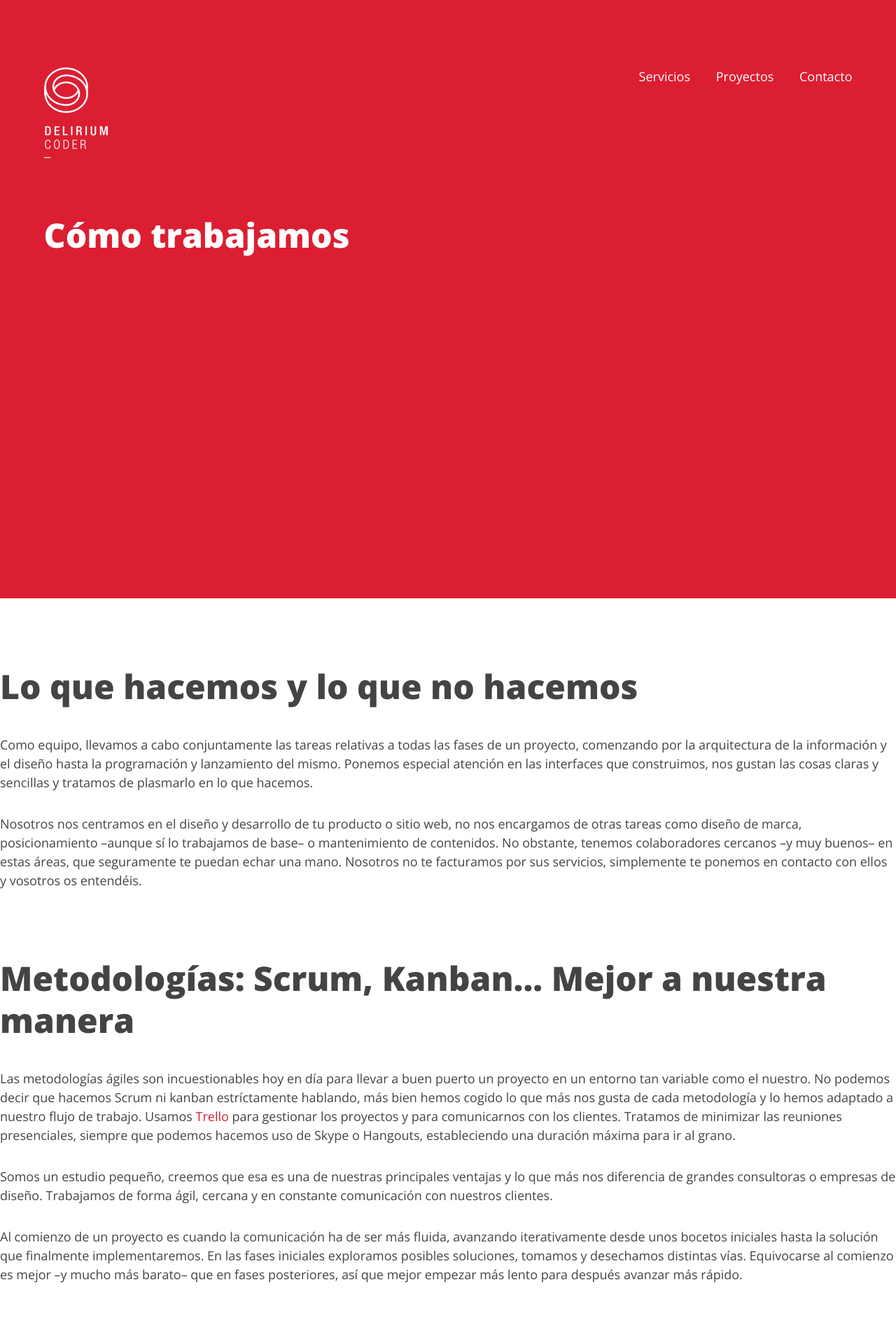
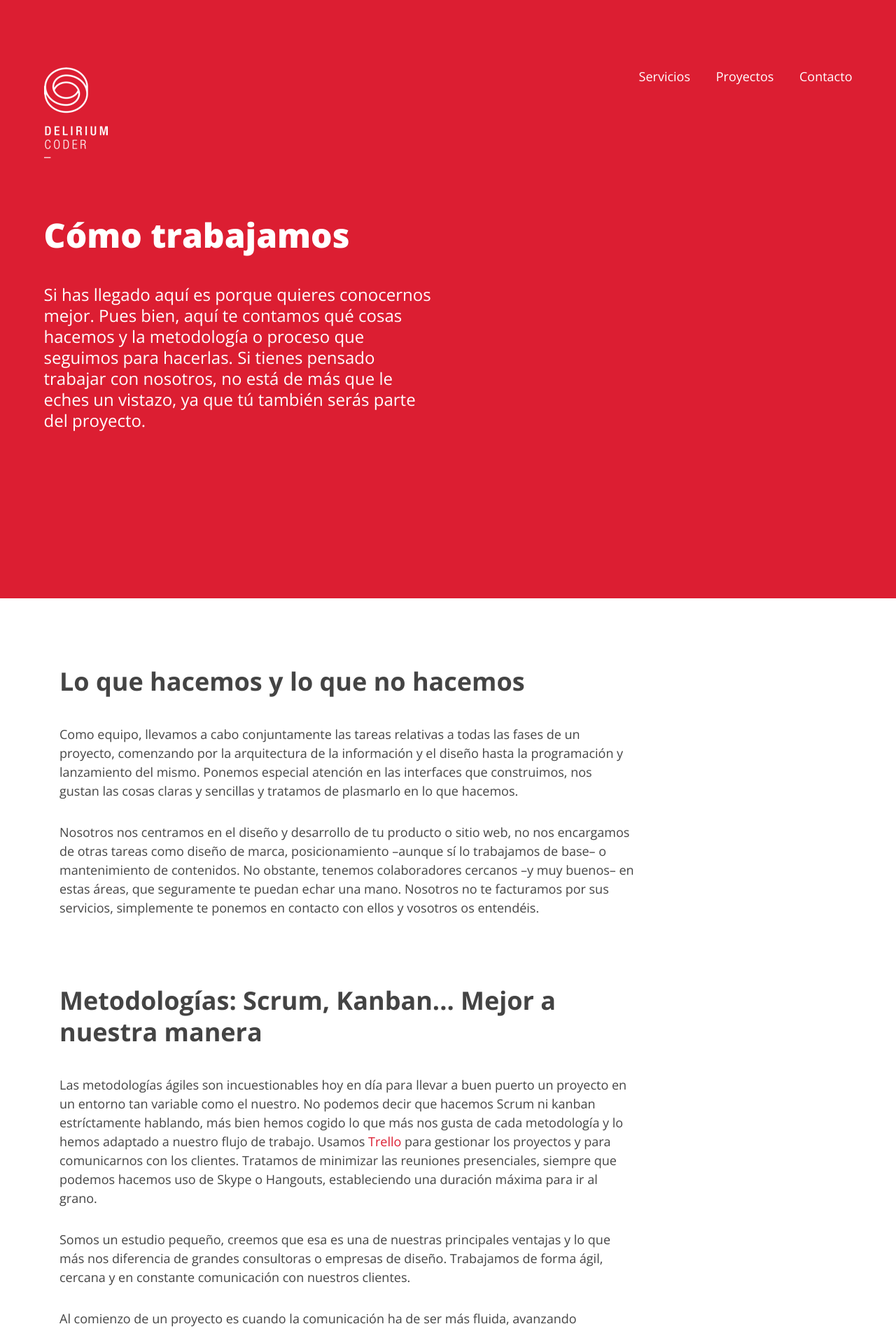
Before and after one commit to dlcoder/deliriumcoder-website, a Jekyll site: the page built from how-we-work.html, in a window 1280 px wide. Shown: the top 1902 px of the page at 70% size. Built offline with Jekyll 4.4.1, drawn with Linux system fonts in a browser that asks for light colours; nearby versions of some CDN libraries.

Commit message:
Adds styles for como-trabajamos page.

```diff
--- /dev/null
+++ b/_sass/_how_we_work.scss
@@ -0,0 +1,4 @@
+.section-body__content {
+  @extend .col-sm-12;
+  @extend .col-lg-9;
+}
--- a/_sass/main.scss
+++ b/_sass/main.scss
@@ -12,3 +12,4 @@
 @import "services";
 @import "projects";
 @import "contact";
+@import "how_we_work";
--- a/how-we-work.html
+++ b/how-we-work.html
@@ -3,45 +3,53 @@
   logo: logo-white.png
   color: red
   title: Cómo trabajamos
+  tagline: Si has llegado aquí es porque quieres conocernos mejor. Pues bien, aquí te contamos qué cosas hacemos y la metodología o proceso que seguimos para hacerlas. Si tienes pensado trabajar con nosotros, no está de más que le eches un vistazo, ya que tú también serás parte del proyecto.
   permalink: /como-trabajamos/
 ---
 
 <section id="what-we-do" class="section-body section-body_what-we-do">
+  <div class="wrapper">
     <div class="section-body__content">
-    <h1>Lo que hacemos y lo que no hacemos</h1>
+      <h2>Lo que hacemos y lo que no hacemos</h2>
       <p>Como equipo, llevamos a cabo conjuntamente las tareas relativas a todas las fases de un proyecto, comenzando por la arquitectura de la información y el diseño hasta la programación y lanzamiento del mismo. Ponemos especial atención en las interfaces que construimos, nos gustan las cosas claras y sencillas y tratamos de plasmarlo en lo que hacemos.</p>
       <p>Nosotros nos centramos en el diseño y desarrollo de tu producto o sitio web, no nos encargamos de otras tareas como diseño de marca, posicionamiento –aunque sí lo trabajamos de base– o mantenimiento de contenidos. No obstante, tenemos colaboradores cercanos –y muy buenos– en estas áreas, que seguramente te puedan echar una mano. Nosotros no te facturamos por sus servicios, simplemente te ponemos en contacto con ellos y vosotros os entendéis.</p>
+    </div>
   </div>
 </section>
 
 <section class="section-body section-body_methodologies">
+  <div class="wrapper">
     <div class="section-body__content">
-    <h1>Metodologías: Scrum, Kanban... Mejor a nuestra manera</h1>
+      <h2>Metodologías: Scrum, Kanban... Mejor a nuestra manera</h2>
       <p>Las metodologías ágiles son incuestionables hoy en día para llevar a buen puerto un proyecto en un entorno tan variable como el nuestro. No podemos decir que hacemos Scrum ni kanban estríctamente hablando, más bien hemos cogido lo que más nos gusta de cada metodología y lo hemos adaptado a nuestro flujo de trabajo. Usamos <a href="https://trello.com/" target="_blank">Trello</a> para gestionar los proyectos y para comunicarnos con los clientes. Tratamos de minimizar las reuniones presenciales, siempre que podemos hacemos uso de Skype o Hangouts, estableciendo una duración máxima para ir al grano.</p>
       <p>Somos un estudio pequeño, creemos que esa es una de nuestras principales ventajas y lo que más nos diferencia de grandes consultoras o empresas de diseño. Trabajamos de forma ágil, cercana y en constante comunicación con nuestros clientes.</p>
       <p>Al comienzo de un proyecto es cuando la comunicación ha de ser más fluida, avanzando iterativamente desde unos bocetos iniciales hasta la solución que finalmente implementaremos. En las fases iniciales exploramos posibles soluciones, tomamos y desechamos distintas vías. Equivocarse al comienzo es mejor –y mucho más barato– que en fases posteriores, así que mejor empezar más lento para después avanzar más rápido.</p>
     </div>
+  </div>
 </section>
 
 <section class="section-body section-body_honesty">
+  <div class="wrapper">
     <div class="section-body__content">
-    <h1>Esto va de entregar el mejor producto posible a nuestros clientes</h1>
+      <h2>Esto va de entregar el mejor producto posible a nuestros clientes</h2>
       <p>El mejor producto posible en base a las condiciones existentes. Todos los proyectos tienen restricciones, las más importantes son las económicas (sin olvidar las fechas de entrega). Nuestro compromiso es entregarte el mejor producto posible en base a tu presupuesto.</p>
       <p>Entendemos que la mejor forma de establecer una relación es a través de la sinceridad, nosotros valoramos nuestro trabajo de forma honesta, sin pretensión de cobrar más que el valor que aportamos a tu negocio. Puede que seamos caros para algunos, seguramente también seamos muy baratos para otros; lo afrontamos con normalidad, tampoco vamos a trabajar con todos los clientes que hay en el mundo.</p>
       <p>Tarificamos nuestros servicios de distintas formas: principalmente nos gusta trabajar por horas o por días, aunque también hacemos presupuestos cerrados. Lógicamente, en las relaciones a largo plazo aplicamos importantes rebajas a nuestro precio por hora.
       La experiencia nos ha llevado a concluir que cada jornada de trabajo equivale a unas 4 horas facturables. En base a este número estimamos la duración de los proyectos y planificamos sus tareas. Eso no significa que no trabajemos más de 4 horas al día, hay muchas cosas que quedan fuera de esas 4 horas imputables, como:</p>
-    <ul class="dots">
+      <ul class="quotes">
         <li>Responder emails, teléfono, reuniones y demás tareas que conlleva cualquier tipo de proyecto o empresa.</li>
         <li>Aprendizaje de nuevas tecnologías. Si en tu proyecto necesitamos usar una tecnología nueva y desconocida para nosotros, no te vamos a cobrar las horas que tardemos en adquirir una buena comprensión y manejo del asunto.</li>
         <li>Nos gusta estar al día de lo que se cuece en el mundillo de la web, así que empleamos un rato en leer e investigar cosas.</li>
       </ul>
     </div>
+  </div>
 </section>
 
 <section class="section-body section-body_things-to-know section-last">
+  <div class="wrapper">
     <div class="section-body__content">
-    <h1>Si tienes pensado trabajar con nosotros, te explicamos algunas cosas para que todo vaya sobre ruedas</h1>
-    <ul class="dots">
+      <h2>Si tienes pensado trabajar con nosotros, te explicamos algunas cosas para que todo vaya sobre ruedas</h2>
+      <ul class="quotes">
         <li>No trabajamos los fines de semana. Por salud física y mental, los fines de semana no respondemos correos ni cogemos el teléfono por asuntos de trabajo. Esperamos que lo comprendas.</li>
         <li>Si tienes algo muy muy pero que muy urgente que decirnos, llámanos. En caso contrario mejor escríbenos un email y te responderemos más pronto que tarde.</li>
         <li>Para nosotros es fundamental la organización. El feedback y los comentarios o tareas relacionadas con el proyecto mejor en Trello, no uses el correo electrónico para estos menesteres.</li>
@@ -51,4 +59,5 @@
         <li>Conocemos el mundo en el que vivimos, donde todo el mundo necesita las cosas para ayer, pero a nosotros no nos gusta trabajar de esta manera. Hacer las cosas bien requiere del tiempo suficiente para pensarlas y ejecutarlas en consecuencia. Sin prisa pero sin pausa.</li>
       </ul>
     </div>
+  </div>
 </section>
```
Also changed, not shown: css/main.css. Lines whose indentation alone changed are shown as unchanged.
